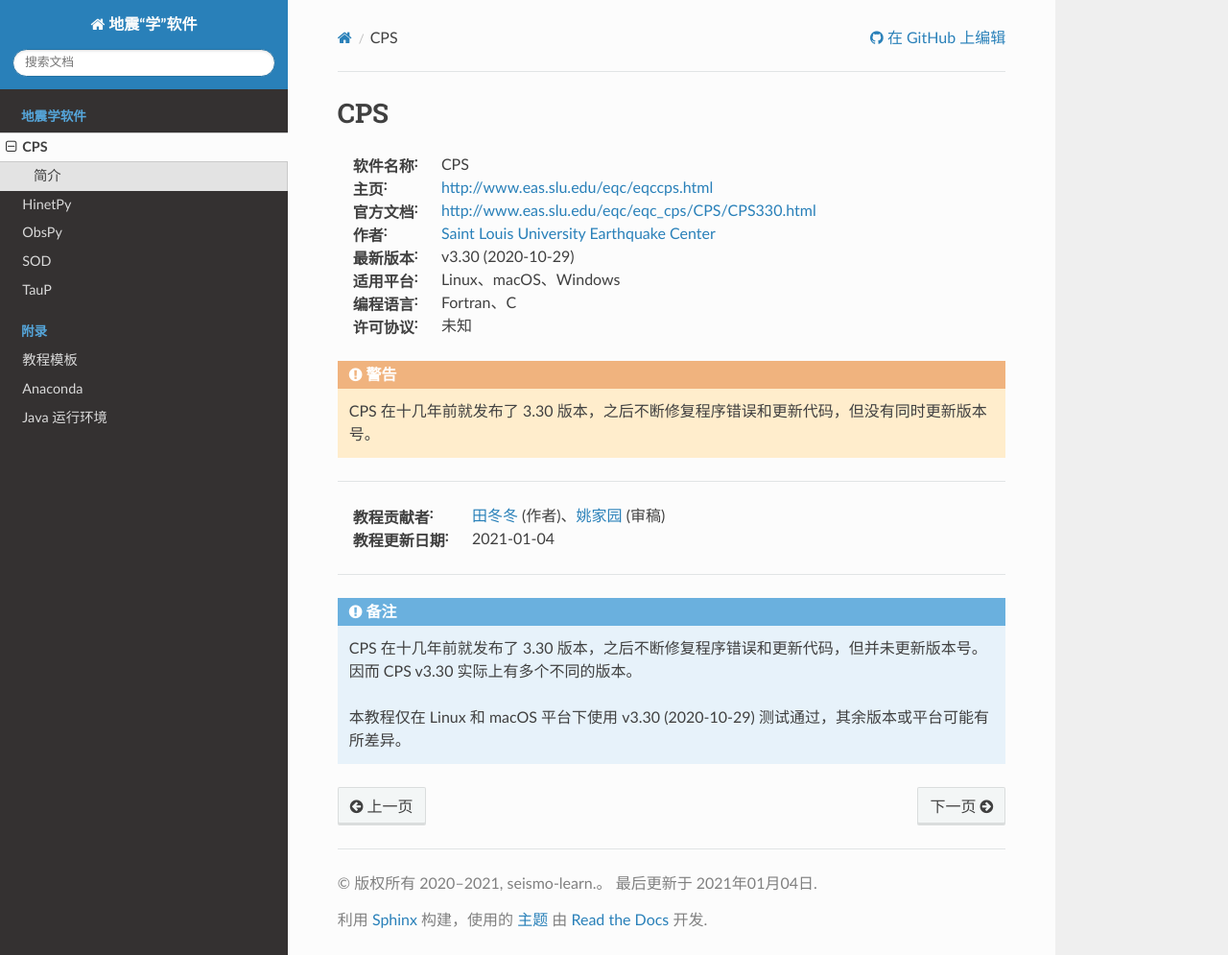
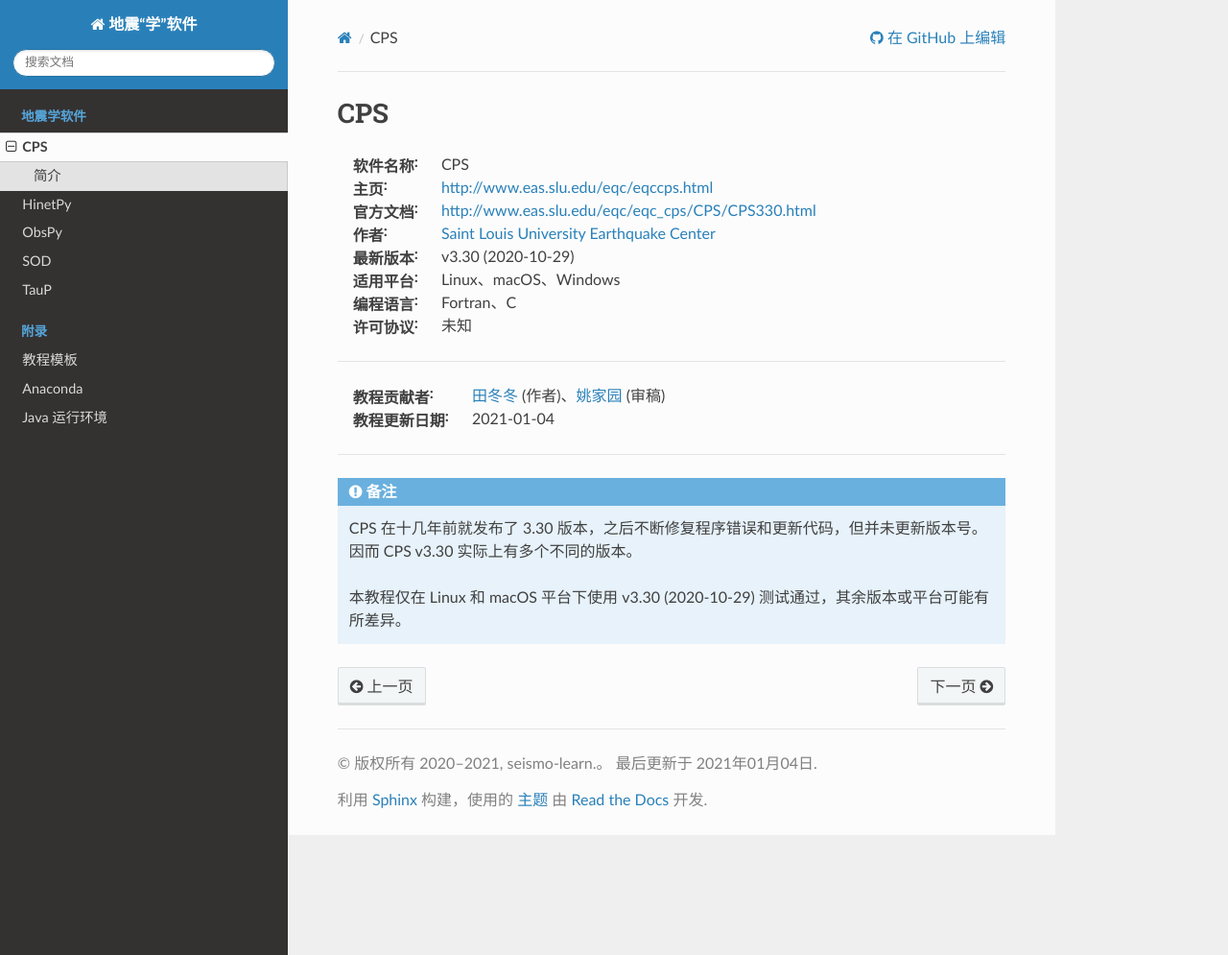
Before and after one commit to seismo-learn/software, a Sphinx documentation site: the page built from source/cps/index.rst, in a window 1280 px wide and 995 px high. Shown: the whole window at 96% size. Built offline with Sphinx 7.4.7 and the Read the Docs theme 2.0.0, drawn with Linux system fonts in a browser that asks for light colours.

Commit message:
Update source/cps/index.rst
Co-authored-by: Dongdong Tian <seisman.info@gmail.com>

```diff
--- a/source/cps/index.rst
+++ b/source/cps/index.rst
@@ -9,10 +9,6 @@
 :适用平台: Linux、macOS、Windows
 :编程语言: Fortran、C
 :许可协议: 未知
-
-.. warning::
-
-   CPS 在十几年前就发布了 3.30 版本，之后不断修复程序错误和更新代码，但没有同时更新版本号。
 
 ----
 
```
